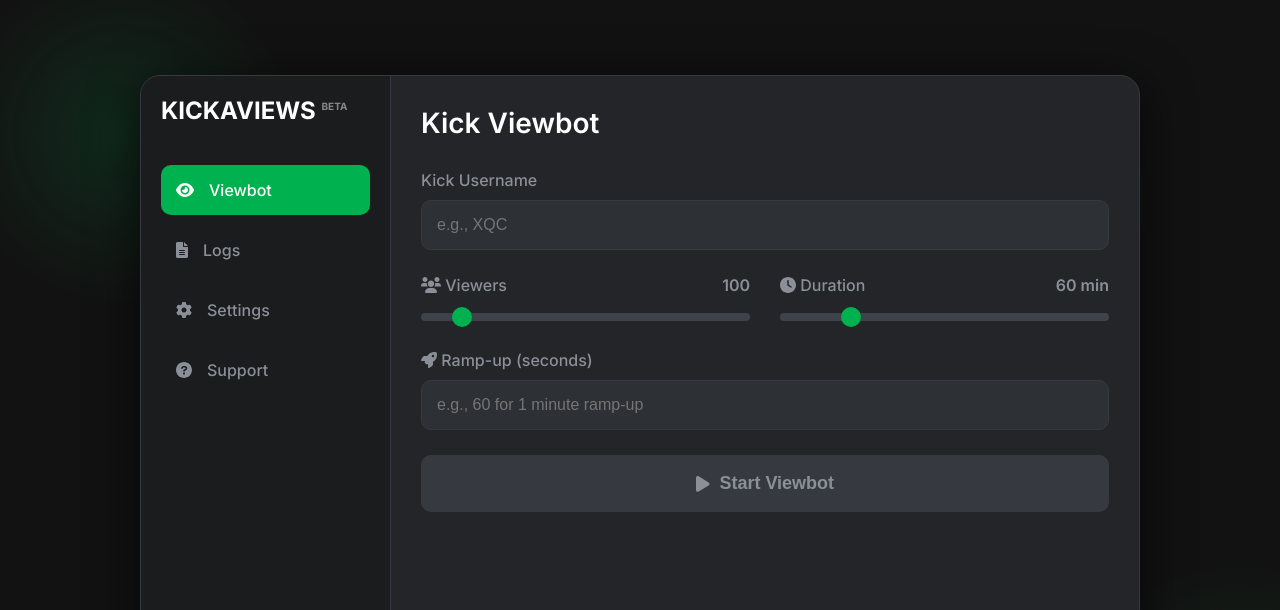
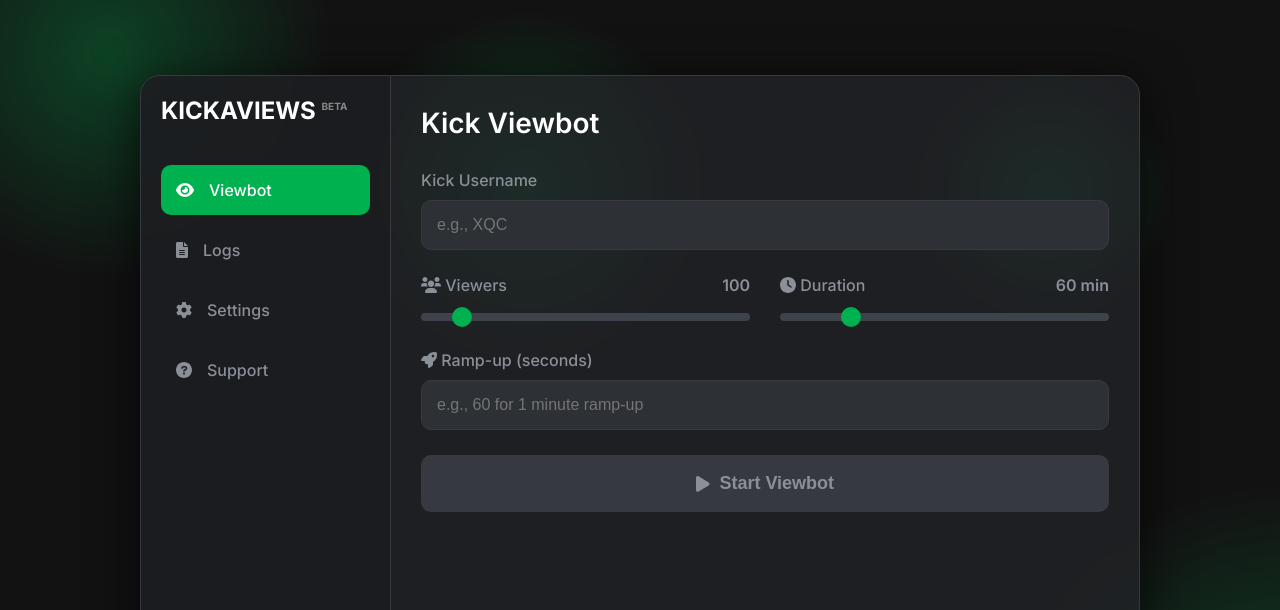
Before and after one commit to xontpy/adsadadadsite, a plain HTML site: page index.html in a window 1280 px wide. Shown: the top 610 px of the page. Drawn offline with Linux system fonts and the light colour scheme.

Commit message:
Update style.css

```diff
--- a/style.css
+++ b/style.css
@@ -46,7 +46,7 @@ body {
 }
 
 .modal-content {
-    background-color: var(--main-bg);
+    background-color: #232528; /* Re-set solid background */
     padding: 40px;
     border-radius: 15px;
     text-align: center;
@@ -114,16 +114,18 @@ body {
     width: 1000px;
     height: auto;
     min-height: 650px;
-    background-color: var(--main-bg);
+    background-color: rgba(35, 37, 40, 0.75); /* Semi-transparent */
     border-radius: 20px;
     overflow: hidden;
     box-shadow: 0 10px 50px rgba(0, 0, 0, 0.7);
     border: 1px solid var(--border-color);
+    -webkit-backdrop-filter: blur(15px);
+    backdrop-filter: blur(15px);
 }
 
 .sidebar {
     width: 250px;
-    background-color: var(--sidebar-bg);
+    background-color: rgba(26, 28, 30, 0.7); /* Semi-transparent */
     padding: 20px;
     display: flex;
     flex-direction: column;
@@ -322,19 +324,20 @@ input:checked + .slider:before { transform: translateX(26px); }
 .shape {
     position: absolute;
     border-radius: 50%;
-    background: radial-gradient(circle, var(--primary-green), transparent 60%);
-    opacity: 0.15;
+    background: radial-gradient(circle, var(--primary-green), transparent 70%);
+    opacity: 0.3; /* Increased opacity */
     animation: move 25s infinite alternate;
 }
 
-.shape1 { width: 400px; height: 400px; top: -100px; left: -100px; animation-duration: 30s; }
-.shape2 { width: 500px; height: 500px; bottom: -200px; right: -200px; animation-duration: 35s; }
-.shape3 { width: 300px; height: 300px; bottom: 50%; right: 50%; transform: translate(50%, 50%); animation-duration: 20s; }
-.shape4 { width: 200px; height: 200px; top: 10%; right: 10%; animation-duration: 40s; }
+.shape1 { width: 450px; height: 450px; top: -150px; left: -150px; animation-duration: 30s; }
+.shape2 { width: 550px; height: 550px; bottom: -250px; right: -250px; animation-duration: 35s; }
+.shape3 { width: 350px; height: 350px; bottom: 50%; right: 50%; transform: translate(50%, 50%); animation-duration: 20s; }
+.shape4 { width: 250px; height: 250px; top: 10%; right: 10%; animation-duration: 40s; }
+.shape5 { width: 200px; height: 200px; top: 60%; left: 15%; animation-duration: 28s; }
 
 @keyframes move {
     0% { transform: translate(0, 0) rotate(0deg); }
-    100% { transform: translate(100px, 150px) rotate(180deg); }
+    100% { transform: translate(150px, -100px) rotate(360deg); }
 }
 
 
```
